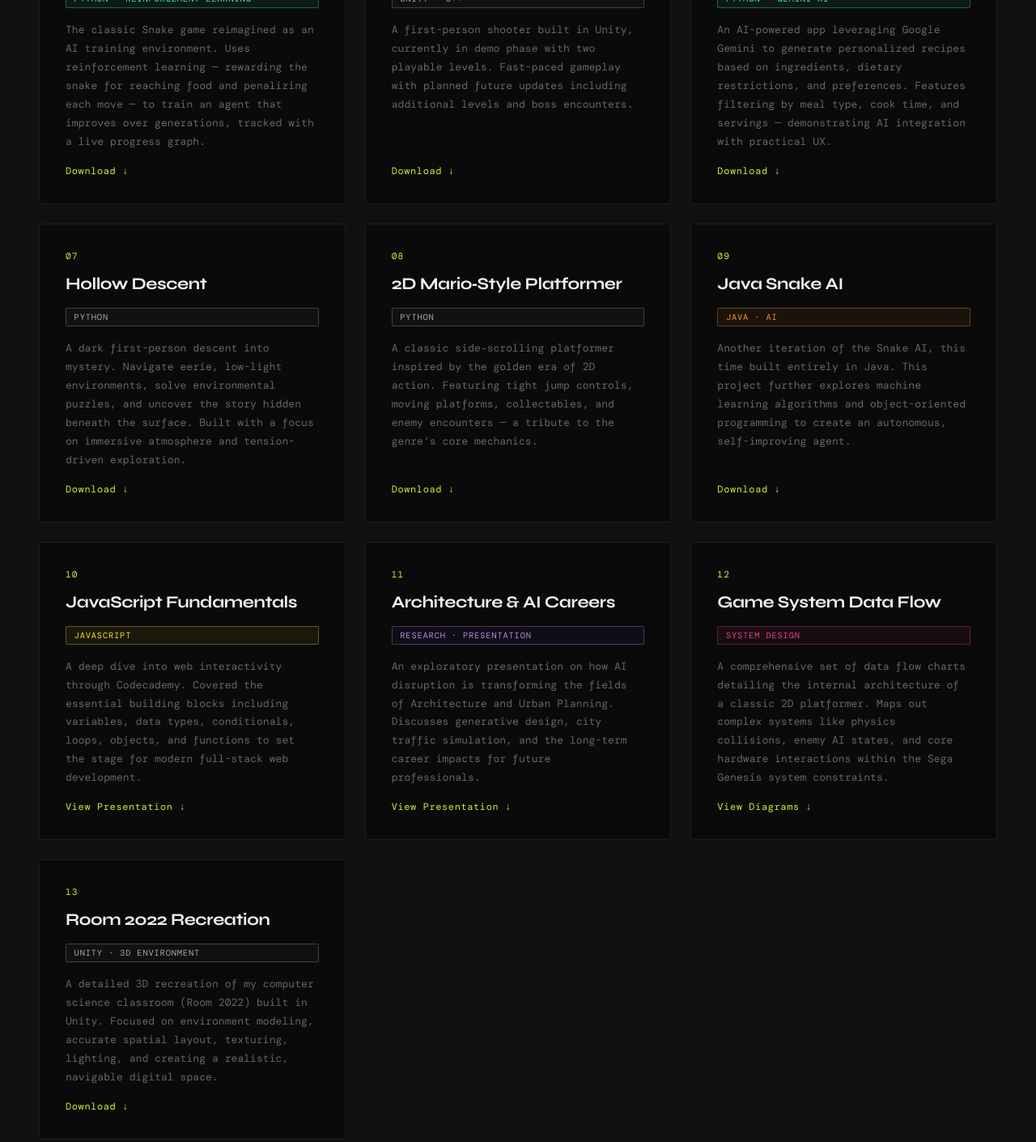
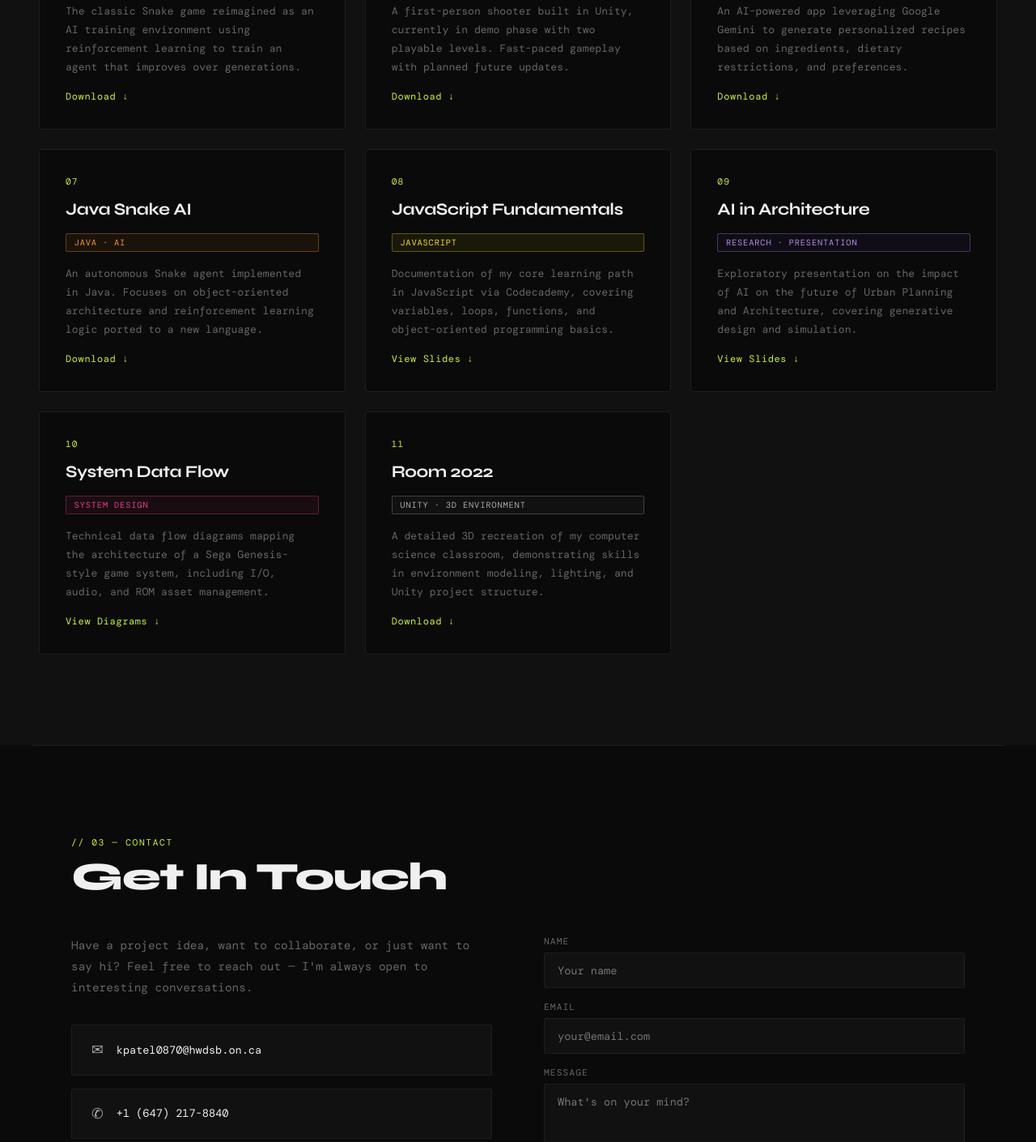
Before and after one commit to Krish0870/krish0870.github.io, a plain HTML site: page index.html in a window 1280 px wide. Shown: the part 2136-3546 px from the top of the page at 81% size. Drawn offline with nearby package versions, Linux system fonts and the light colour scheme; a web font is replaced by a local one.

Commit message:
Update index.html 2

```diff
--- a/index.html
+++ b/index.html
@@ -626,7 +626,7 @@
           <span class="project-number">01</span>
           <h3 class="project-name">Python Pong</h3>
           <span class="project-tag python">Python</span>
-          <p class="project-desc">Recreated the classic arcade game from scratch. Implements collision detection, asset & sound management, and a full game loop — my foundation in Python game architecture.</p>
+          <p class="project-desc">Recreated the classic arcade game from scratch. Implements collision detection, asset & sound management, and a full game loop.</p>
           <a href="https://hwdsbonca-my.sharepoint.com/:u:/g/personal/kpatel0870_hwdsb_on_ca/ESpT1900YjVLh17Jd_l7yXQB8rlHjbka5fpCHYIs8sQ78w?e=tFLfpq" class="project-link" target="_blank">Download ↓</a>
         </div>
 
@@ -634,7 +634,7 @@
           <span class="project-number">02</span>
           <h3 class="project-name">Flappy Bird</h3>
           <span class="project-tag python">Python</span>
-          <p class="project-desc">A faithful Python recreation of the iconic mobile game. Focused on physics-based mechanics, user input handling, and smooth sprite animation within a frame-loop architecture.</p>
+          <p class="project-desc">A faithful Python recreation of the iconic mobile game. Focused on physics-based mechanics, user input handling, and smooth sprite animation.</p>
           <a href="https://hwdsbonca-my.sharepoint.com/:u:/g/personal/kpatel0870_hwdsb_on_ca/Ef_g4_rk7rZFuohSFzboxToBauZaN9D7JE3iaBmHbFoziA?e=ETbBS2" class="project-link" target="_blank">Download ↓</a>
         </div>
 
@@ -642,7 +642,7 @@
           <span class="project-number">03</span>
           <h3 class="project-name">Cosmic Highway</h3>
           <span class="project-tag python">Python</span>
-          <p class="project-desc">An arcade-style side-scroller set in space. Players dodge oncoming cars at increasing speeds — built to challenge reflexes and timing, inspired by classic arcade survival games.</p>
+          <p class="project-desc">An arcade-style side-scroller set in space. Players dodge oncoming cars at increasing speeds — built to challenge reflexes and timing.</p>
           <a href="https://hwdsbonca-my.sharepoint.com/:u:/g/personal/kpatel0870_hwdsb_on_ca/ERborlkNpi1Ikl1XBNZPu8wBKNEIzO1lasB9hzxdil_i7A?e=pUuxy8" class="project-link" target="_blank">Download ↓</a>
         </div>
 
@@ -650,7 +650,7 @@
           <span class="project-number">04</span>
           <h3 class="project-name">Snake AI</h3>
           <span class="project-tag ai">Python · Reinforcement Learning</span>
-          <p class="project-desc">The classic Snake game reimagined as an AI training environment. Uses reinforcement learning — rewarding the snake for reaching food and penalizing each move — to train an agent that improves over generations, tracked with a live progress graph.</p>
+          <p class="project-desc">The classic Snake game reimagined as an AI training environment using reinforcement learning to train an agent that improves over generations.</p>
           <a href="https://hwdsbonca-my.sharepoint.com/:u:/g/personal/kpatel0870_hwdsb_on_ca/ES6kxdRVTlZHt1CTlgd_fsoBLiard7km23mZ2cMRLBOcsg?e=vAHjLd" class="project-link" target="_blank">Download ↓</a>
         </div>
 
@@ -658,7 +658,7 @@
           <span class="project-number">05</span>
           <h3 class="project-name">Banana Blasters</h3>
           <span class="project-tag unity">Unity · C++</span>
-          <p class="project-desc">A first-person shooter built in Unity, currently in demo phase with two playable levels. Fast-paced gameplay with planned future updates including additional levels and boss encounters.</p>
+          <p class="project-desc">A first-person shooter built in Unity, currently in demo phase with two playable levels. Fast-paced gameplay with planned future updates.</p>
           <a href="https://hwdsbonca-my.sharepoint.com/:u:/g/personal/kpatel0870_hwdsb_on_ca/EYcj2OhCXSVDj_Mh1UKff6EB-GLqe-bBgirbT1hVVNMELA?e=wp8NkW" class="project-link" target="_blank">Download ↓</a>
         </div>
 
@@ -666,64 +666,48 @@
           <span class="project-number">06</span>
           <h3 class="project-name">Smart Recipe Generator</h3>
           <span class="project-tag ai">Python · Gemini AI</span>
-          <p class="project-desc">An AI-powered app leveraging Google Gemini to generate personalized recipes based on ingredients, dietary restrictions, and preferences. Features filtering by meal type, cook time, and servings — demonstrating AI integration with practical UX.</p>
+          <p class="project-desc">An AI-powered app leveraging Google Gemini to generate personalized recipes based on ingredients, dietary restrictions, and preferences.</p>
           <a href="https://hwdsbonca-my.sharepoint.com/:u:/g/personal/kpatel0870_hwdsb_on_ca/EdkWPTAVEchAgaj4HZOXtzYBSi2CZLNI17GF3SmPag2etg?e=0Izcpg" class="project-link" target="_blank">Download ↓</a>
         </div>
 
         <div class="project-card fade-in">
           <span class="project-number">07</span>
-          <h3 class="project-name">Hollow Descent</h3>
-          <span class="project-tag unity">Python</span>
-          <p class="project-desc">A dark first-person descent into mystery. Navigate eerie, low-light environments, solve environmental puzzles, and uncover the story hidden beneath the surface. Built with a focus on immersive atmosphere and tension-driven exploration.</p>
-          <a href="https://hwdsbonca-my.sharepoint.com/:u:/g/personal/kpatel0870_hwdsb_on_ca/IQBn527SdX_9Roxb5zhkEtc-AZv3oOt6wNpRs-hbFHX1j7E?e=CwQLIp" class="project-link" target="_blank">Download ↓</a>
+          <h3 class="project-name">Java Snake AI</h3>
+          <span class="project-tag java">Java · AI</span>
+          <p class="project-desc">An autonomous Snake agent implemented in Java. Focuses on object-oriented architecture and reinforcement learning logic ported to a new language.</p>
+          <a href="https://hwdsbonca-my.sharepoint.com/my?id=%2Fpersonal%2Fkpatel0870_hwdsb_on_ca%2FDocuments%2Feportfolio%2Findex%2E7z&parent=%2Fpersonal%2Fkpatel0870_hwdsb_on_ca%2FDocuments%2Feportfolio&ga=1" class="project-link" target="_blank">Download ↓</a>
         </div>
 
         <div class="project-card fade-in">
           <span class="project-number">08</span>
-          <h3 class="project-name">2D Mario‑Style Platformer</h3>
-          <span class="project-tag unity">Python</span>
-          <p class="project-desc">A classic side‑scrolling platformer inspired by the golden era of 2D action. Featuring tight jump controls, moving platforms, collectables, and enemy encounters — a tribute to the genre’s core mechanics.</p>
-          <a href="https://hwdsbonca-my.sharepoint.com/:u:/g/personal/kpatel0870_hwdsb_on_ca/IQCS1nzyGz_cTZDoTaMYQm8IAS5BIFJ2S0JtkGWacOIuekU?e=iKeybC" class="project-link" target="_blank">Download ↓</a>
+          <h3 class="project-name">JavaScript Fundamentals</h3>
+          <span class="project-tag js">JavaScript</span>
+          <p class="project-desc">Documentation of my core learning path in JavaScript via Codecademy, covering variables, loops, functions, and object-oriented programming basics.</p>
+          <a href="https://hwdsbonca-my.sharepoint.com/:p:/g/personal/kpatel0870_hwdsb_on_ca/IQBFOOBLZpapQYvmRN7QgioWAfyNloHYKK9O5T6YrSwzJqk?e=L4pzDG" class="project-link" target="_blank">View Slides ↓</a>
         </div>
 
         <div class="project-card fade-in">
           <span class="project-number">09</span>
-          <h3 class="project-name">Java Snake AI</h3>
-          <span class="project-tag java">Java · AI</span>
-          <p class="project-desc">Another iteration of the Snake AI, this time built entirely in Java. This project further explores machine learning algorithms and object-oriented programming to create an autonomous, self-improving agent.</p>
-          <a href="#" class="project-link" target="_blank">Download ↓</a>
+          <h3 class="project-name">AI in Architecture</h3>
+          <span class="project-tag research">Research · Presentation</span>
+          <p class="project-desc">Exploratory presentation on the impact of AI on the future of Urban Planning and Architecture, covering generative design and simulation.</p>
+          <a href="https://hwdsbonca-my.sharepoint.com/:p:/g/personal/kpatel0870_hwdsb_on_ca/IQCpz0hufj9TR6QPcBhY2e7RAfcVm1mF31niNJ3Rm967Y9Y?e=wwhoQT" class="project-link" target="_blank">View Slides ↓</a>
         </div>
 
         <div class="project-card fade-in">
           <span class="project-number">10</span>
-          <h3 class="project-name">JavaScript Fundamentals</h3>
-          <span class="project-tag js">JavaScript</span>
-          <p class="project-desc">A deep dive into web interactivity through Codecademy. Covered the essential building blocks including variables, data types, conditionals, loops, objects, and functions to set the stage for modern full-stack web development.</p>
-          <a href="#" class="project-link" target="_blank">View Presentation ↓</a>
+          <h3 class="project-name">System Data Flow</h3>
+          <span class="project-tag design">System Design</span>
+          <p class="project-desc">Technical data flow diagrams mapping the architecture of a Sega Genesis-style game system, including I/O, audio, and ROM asset management.</p>
+          <a href="https://hwdsbonca-my.sharepoint.com/my?id=%2Fpersonal%2Fkpatel0870_hwdsb_on_ca%2FDocuments%2Feportfolio%2FSonic%20DFD%2Epdf&parent=%2Fpersonal%2Fkpatel0870_hwdsb_on_ca%2FDocuments%2Feportfolio&ga=1" class="project-link" target="_blank">View Diagrams ↓</a>
         </div>
 
         <div class="project-card fade-in">
           <span class="project-number">11</span>
-          <h3 class="project-name">Architecture & AI Careers</h3>
-          <span class="project-tag research">Research · Presentation</span>
-          <p class="project-desc">An exploratory presentation on how AI disruption is transforming the fields of Architecture and Urban Planning. Discusses generative design, city traffic simulation, and the long-term career impacts for future professionals.</p>
-          <a href="#" class="project-link" target="_blank">View Presentation ↓</a>
-        </div>
-
-        <div class="project-card fade-in">
-          <span class="project-number">12</span>
-          <h3 class="project-name">Game System Data Flow</h3>
-          <span class="project-tag design">System Design</span>
-          <p class="project-desc">A comprehensive set of data flow charts detailing the internal architecture of a classic 2D platformer. Maps out complex systems like physics collisions, enemy AI states, and core hardware interactions within the Sega Genesis system constraints.</p>
-          <a href="#" class="project-link" target="_blank">View Diagrams ↓</a>
-        </div>
-
-        <div class="project-card fade-in">
-          <span class="project-number">13</span>
-          <h3 class="project-name">Room 2022 Recreation</h3>
+          <h3 class="project-name">Room 2022</h3>
           <span class="project-tag unity">Unity · 3D Environment</span>
-          <p class="project-desc">A detailed 3D recreation of my computer science classroom (Room 2022) built in Unity. Focused on environment modeling, accurate spatial layout, texturing, lighting, and creating a realistic, navigable digital space.</p>
-          <a href="#" class="project-link" target="_blank">Download ↓</a>
+          <p class="project-desc">A detailed 3D recreation of my computer science classroom, demonstrating skills in environment modeling, lighting, and Unity project structure.</p>
+          <a href="https://hwdsbonca-my.sharepoint.com/my?id=%2Fpersonal%2Fkpatel0870_hwdsb_on_ca%2FDocuments%2Feportfolio%2FRoom%202022%2E7z&parent=%2Fpersonal%2Fkpatel0870_hwdsb_on_ca%2FDocuments%2Feportfolio&ga=1" class="project-link" target="_blank">Download ↓</a>
         </div>
 
       </div>
```
